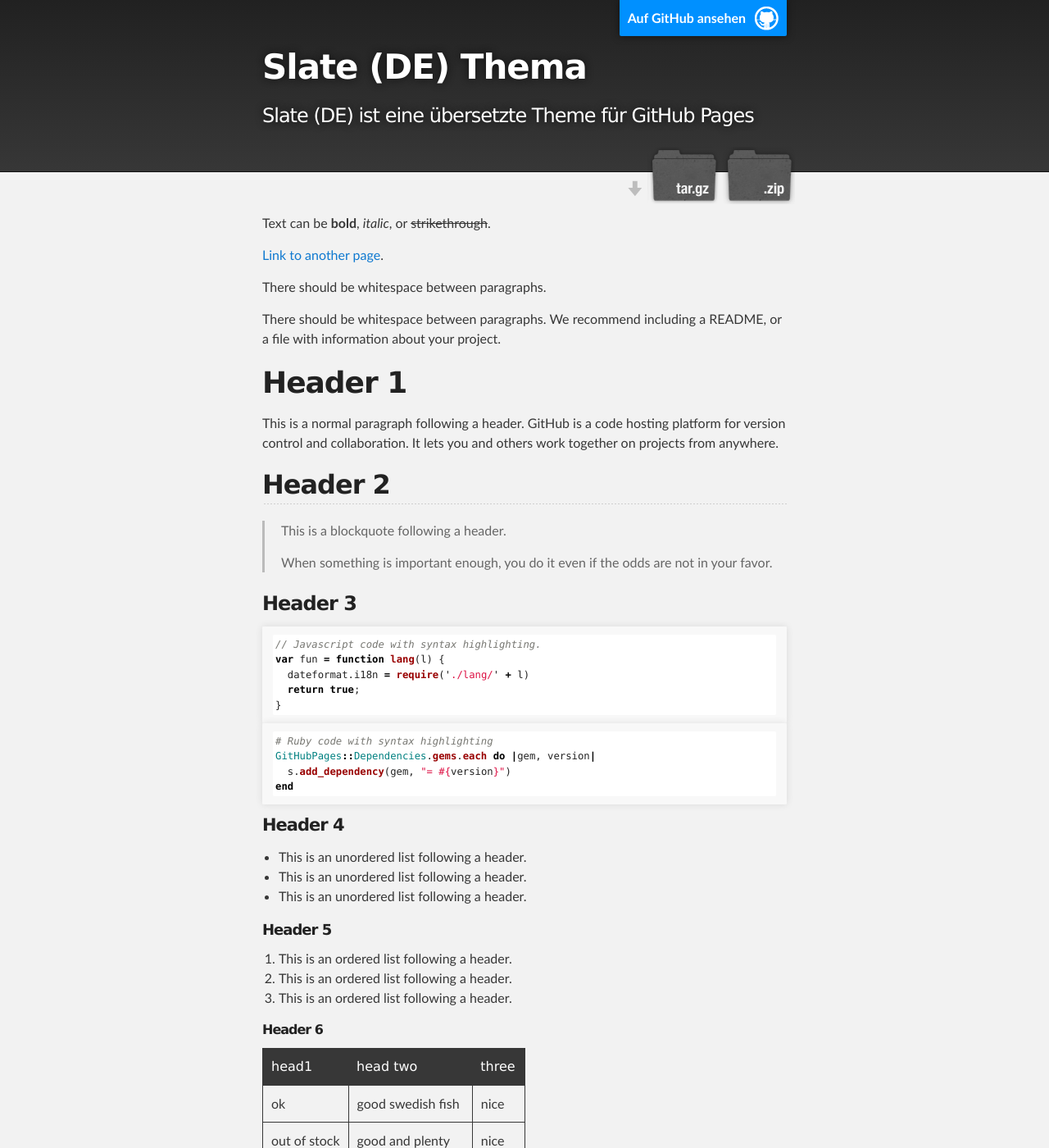
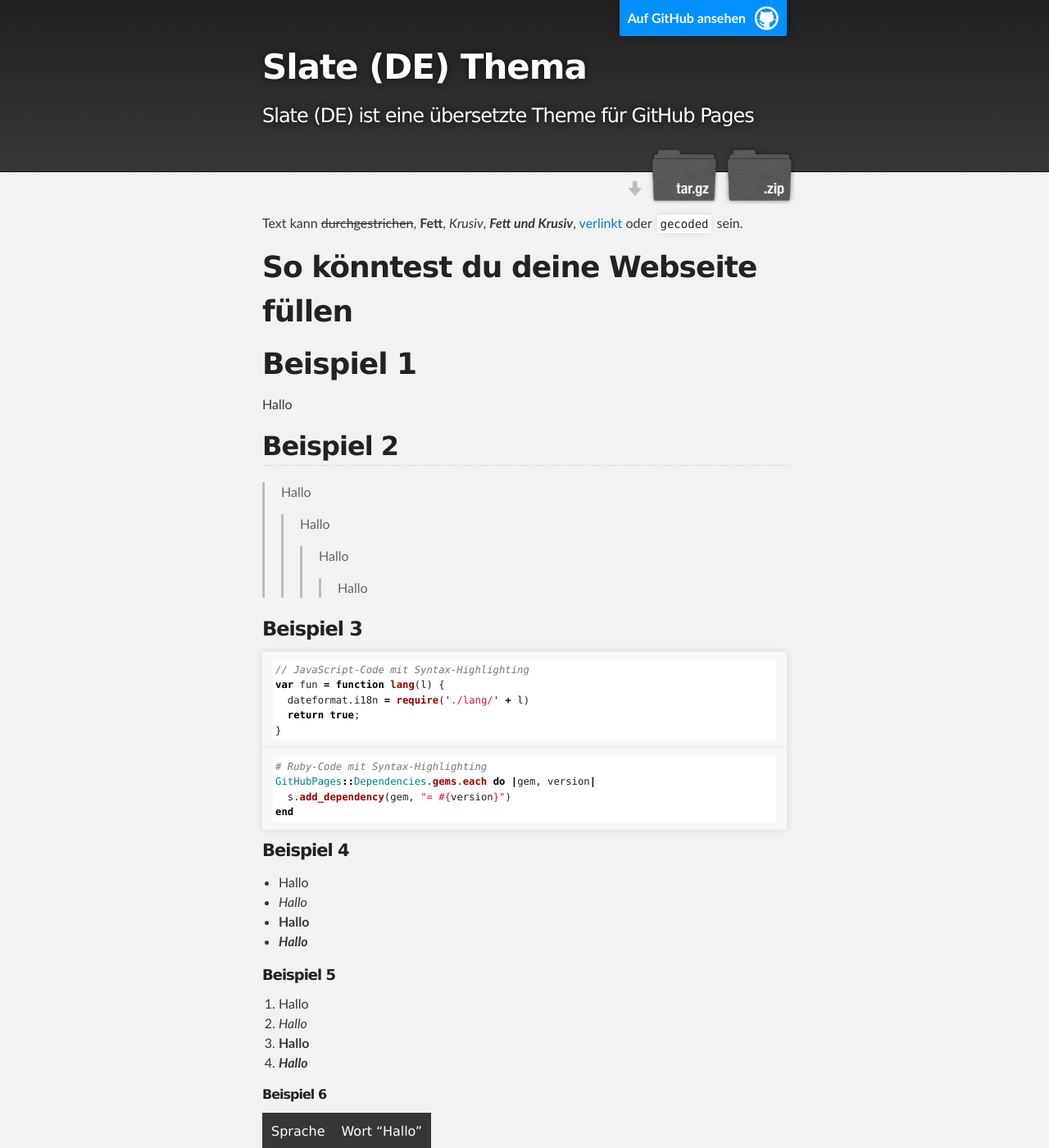
Before and after one commit to die-techniker/pages-theme-slate_de, a Jekyll site: the page built from index.md, in a window 1280 px wide and 1400 px high. Shown: the whole window at 82% size. Built offline with Jekyll 4.4.1, drawn with Linux system fonts in a browser that asks for light colours; some of the changed text lies outside the part shown.

Commit message:
Translate index.md content to German

````diff
--- a/index.md
+++ b/index.md
@@ -2,28 +2,25 @@
 layout: default
 ---
 
-Text can be **bold**, _italic_, or ~~strikethrough~~.
+Text kann ~~durchgestrichen~~, **Fett**, *Krusiv*, ***Fett und Krusiv***, [verlinkt](javascript:alert("verlinkt!")) oder `gecoded` sein.
 
-[Link to another page](./andere-seite).
+# So könntest du deine Webseite füllen
 
-There should be whitespace between paragraphs.
+# Beispiel 1
 
-There should be whitespace between paragraphs. We recommend including a README, or a file with information about your project.
+Hallo
 
-# Header 1
+## Beispiel 2
 
-This is a normal paragraph following a header. GitHub is a code hosting platform for version control and collaboration. It lets you and others work together on projects from anywhere.
+> Hallo
+>> Hallo
+>>> Hallo
+>>>> Hallo
 
-## Header 2
-
-> This is a blockquote following a header.
->
-> When something is important enough, you do it even if the odds are not in your favor.
-
-### Header 3
+### Beispiel 3
 
 ```js
-// Javascript code with syntax highlighting.
+// JavaScript-Code mit Syntax-Highlighting
 var fun = function lang(l) {
   dateformat.i18n = require('./lang/' + l)
   return true;
@@ -31,93 +28,33 @@ var fun = function lang(l) {
 ```
 
 ```ruby
-# Ruby code with syntax highlighting
+# Ruby-Code mit Syntax-Highlighting
 GitHubPages::Dependencies.gems.each do |gem, version|
   s.add_dependency(gem, "= #{version}")
 end
 ```
 
-#### Header 4
+#### Beispiel 4
 
-*   This is an unordered list following a header.
-*   This is an unordered list following a header.
-*   This is an unordered list following a header.
+*   Hallo
+*   *Hallo*
+*   **Hallo**
+*   ***Hallo***
 
-##### Header 5
+##### Beispiel 5
 
-1.  This is an ordered list following a header.
-2.  This is an ordered list following a header.
-3.  This is an ordered list following a header.
+1.  Hallo
+2.  *Hallo*
+3.  **Hallo**
+4.  ***Hallo***
 
-###### Header 6
+###### Beispiel 6
 
-| head1        | head two          | three |
-|:-------------|:------------------|:------|
-| ok           | good swedish fish | nice  |
-| out of stock | good and plenty   | nice  |
-| ok           | good `oreos`      | hmm   |
-| ok           | good `zoute` drop | yumm  |
-
-### There's a horizontal rule below this.
-
-* * *
-
-### Here is an unordered list:
-
-*   Item foo
-*   Item bar
-*   Item baz
-*   Item zip
-
-### And an ordered list:
-
-1.  Item one
-1.  Item two
-1.  Item three
-1.  Item four
-
-### And a nested list:
-
-- level 1 item
-  - level 2 item
-  - level 2 item
-    - level 3 item
-    - level 3 item
-- level 1 item
-  - level 2 item
-  - level 2 item
-  - level 2 item
-- level 1 item
-  - level 2 item
-  - level 2 item
-- level 1 item
-
-### Small image
-
-![Octocat](https://github.githubassets.com/images/icons/emoji/octocat.png)
-
-### Large image
-
-![Branching](https://guides.github.com/activities/hello-world/branching.png)
+| Sprache      | Wort "Hallo"      |
+|:-------------|:------------------|
+| Deutsch      | Hallo             |
+| Russisch     | Привет            |
+| Englisch     | Hello             |
 
 
-### Definition lists can be used with HTML syntax.
-
-<dl>
-<dt>Name</dt>
-<dd>Godzilla</dd>
-<dt>Born</dt>
-<dd>1952</dd>
-<dt>Birthplace</dt>
-<dd>Japan</dd>
-<dt>Color</dt>
-<dd>Green</dd>
-</dl>
-
-```
-Long, single-line code blocks should not wrap. They should horizontally scroll if they are too long. This line should be long enough to demonstrate this.
-```
-
-```
-The final element.
-```
+*Wenn du wissen möchtest, wie man****Markdown****schreibt,[klicke hier](https://docs.github.com/de/get-started/writing-on-github/getting-started-with-writing-and-formatting-on-github/basic-writing-and-formatting-syntax)*
````
